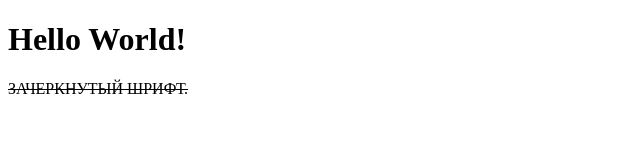
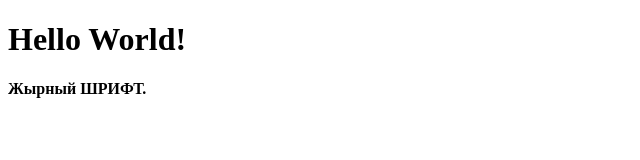
Before and after one commit to AKolbas/demo, a plain HTML site: page index.html in a window 1280 px wide. Shown: the full height of the page, 0-640 px from the left. Drawn offline with Linux system fonts and the light colour scheme.

Commit message:
change type

```diff
--- a/index.html
+++ b/index.html
@@ -8,7 +8,7 @@
 
     <body>
         <h1>Hello World!</h1>
-        <p><del>ЗАЧЕРКНУТЫЙ ШРИФТ.</del></p>
+        <p><b>Жырный ШРИФТ.</b></p>
     </body>
 
 </html>
```
